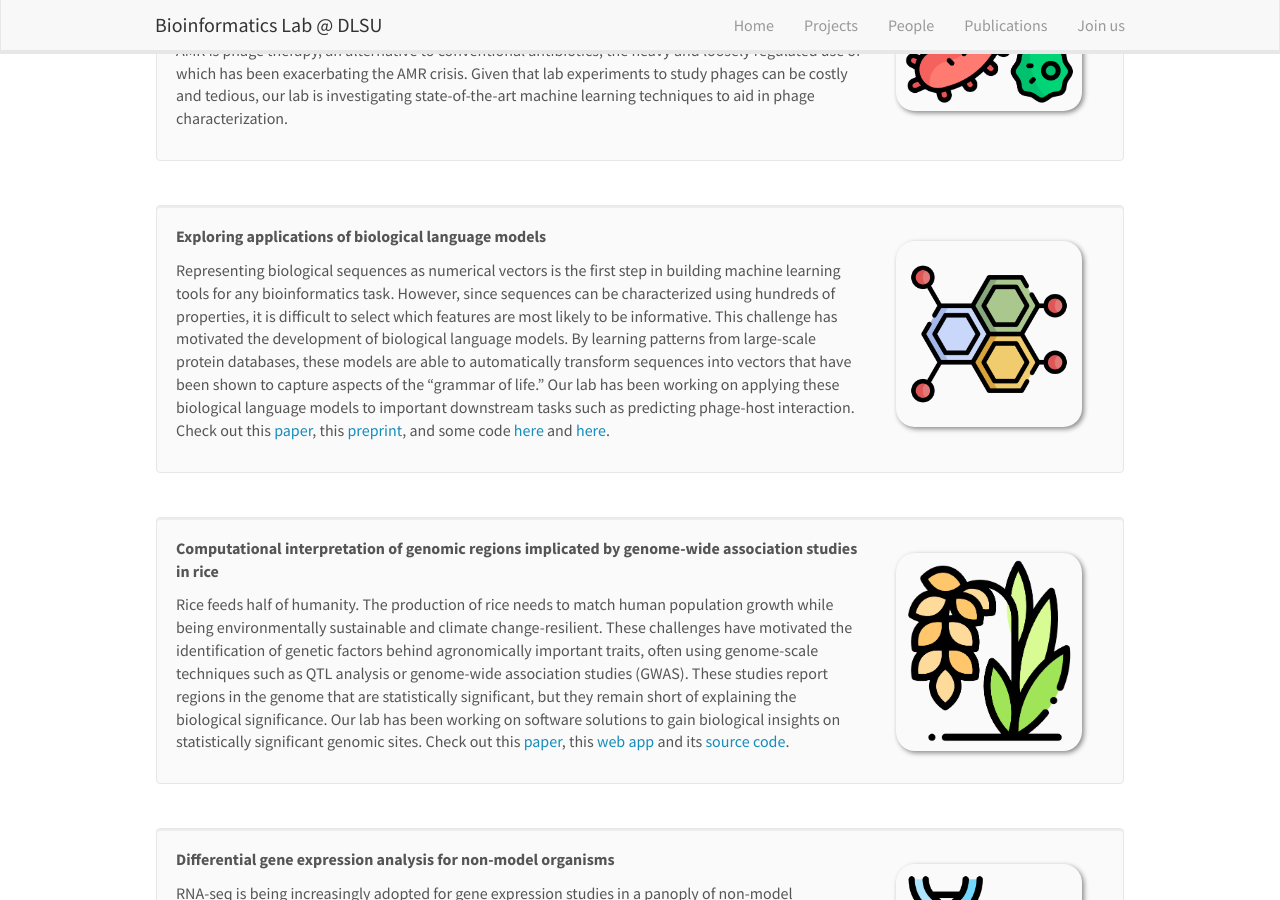
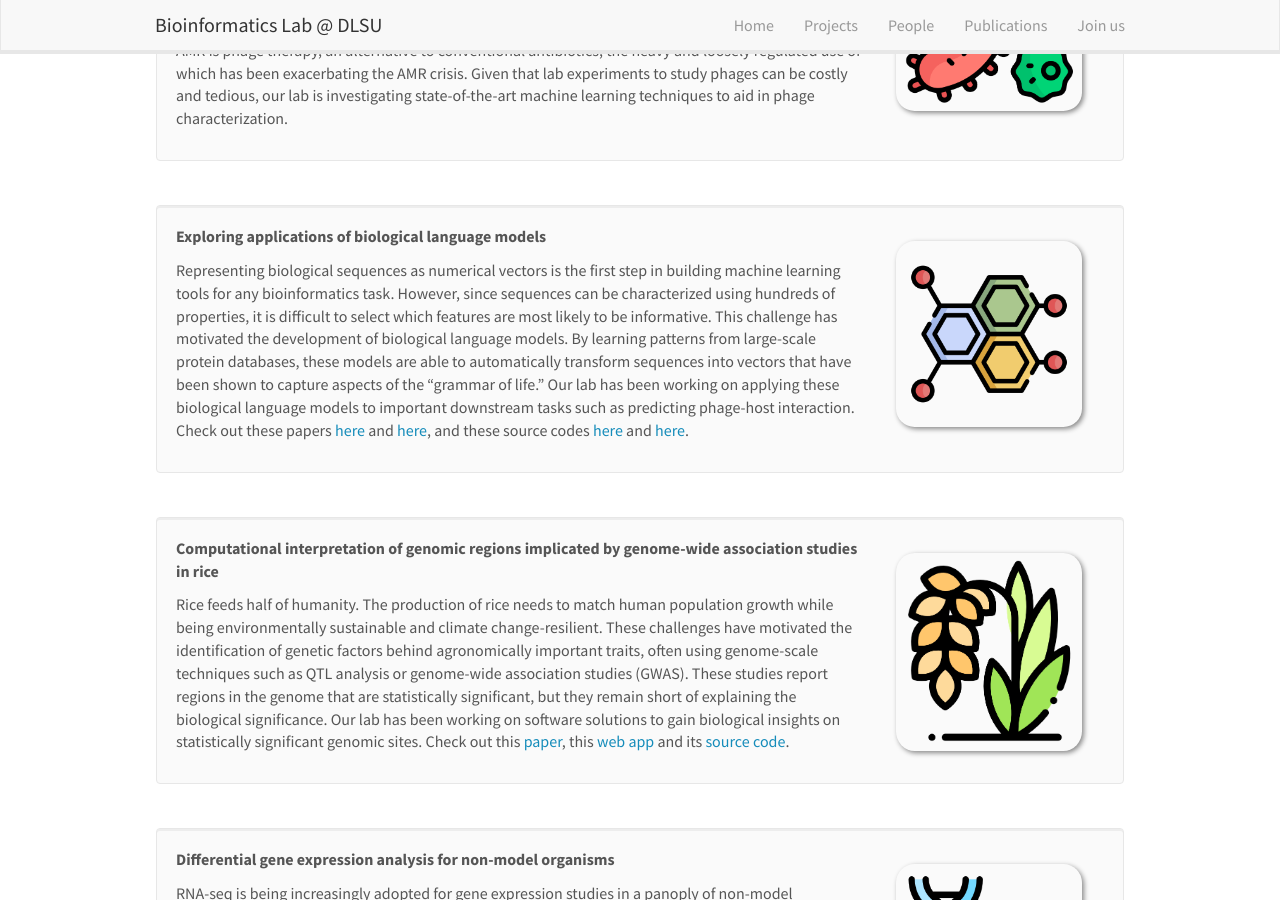
Before and after one commit to bioinfodlsu/bioinfodlsu.github.io, a Jekyll site: the page built from _pages/projects.md, in a window 1280 px wide and 900 px high, scrolled down 308 px. Built offline with Jekyll 4.4.1, drawn with Linux system fonts in a browser that asks for light colours; nearby versions of some CDN libraries.

Commit message:
Update reference to PHIStruct

```diff
--- a/_data/projs.yml
+++ b/_data/projs.yml
@@ -10,7 +10,7 @@
 
 - title: Exploring applications of biological language models
   image: molecule.png
-  description: Representing biological sequences as numerical vectors is the first step in building machine learning tools for any bioinformatics task. However, since sequences can be characterized using hundreds of properties, it is difficult to select which features are most likely to be informative. This challenge has motivated the development of biological language models. By learning patterns from large-scale protein databases, these models are able to automatically transform sequences into vectors that have been shown to capture aspects of the "grammar of life." Our lab has been working on applying these biological language models to important downstream tasks such as predicting phage-host interaction. Check out this [paper](https://doi.org/10.1371/journal.pone.0289030){:target="\_blank"}, this [preprint](https://www.biorxiv.org/content/10.1101/2024.08.24.609479v1){:target="\_blank"}, and some code [here](https://github.com/bioinfodlsu/phage-host-prediction){:target="\_blank"} and [here](https://github.com/bioinfodlsu/PHIStruct){:target="\_blank"}.
+  description: Representing biological sequences as numerical vectors is the first step in building machine learning tools for any bioinformatics task. However, since sequences can be characterized using hundreds of properties, it is difficult to select which features are most likely to be informative. This challenge has motivated the development of biological language models. By learning patterns from large-scale protein databases, these models are able to automatically transform sequences into vectors that have been shown to capture aspects of the "grammar of life." Our lab has been working on applying these biological language models to important downstream tasks such as predicting phage-host interaction. Check out these papers [here](https://doi.org/10.1371/journal.pone.0289030){:target="\_blank"} and [here](https://doi.org/10.1093/bioinformatics/btaf016){:target="\_blank"}, and these source codes [here](https://github.com/bioinfodlsu/phage-host-prediction){:target="\_blank"} and [here](https://github.com/bioinfodlsu/PHIStruct){:target="\_blank"}.
   # Attribution: https://cdn-icons-png.flaticon.com/512/11359/11359324.png
 
 - title: Computational interpretation of genomic regions implicated by genome-wide association studies in rice
```
